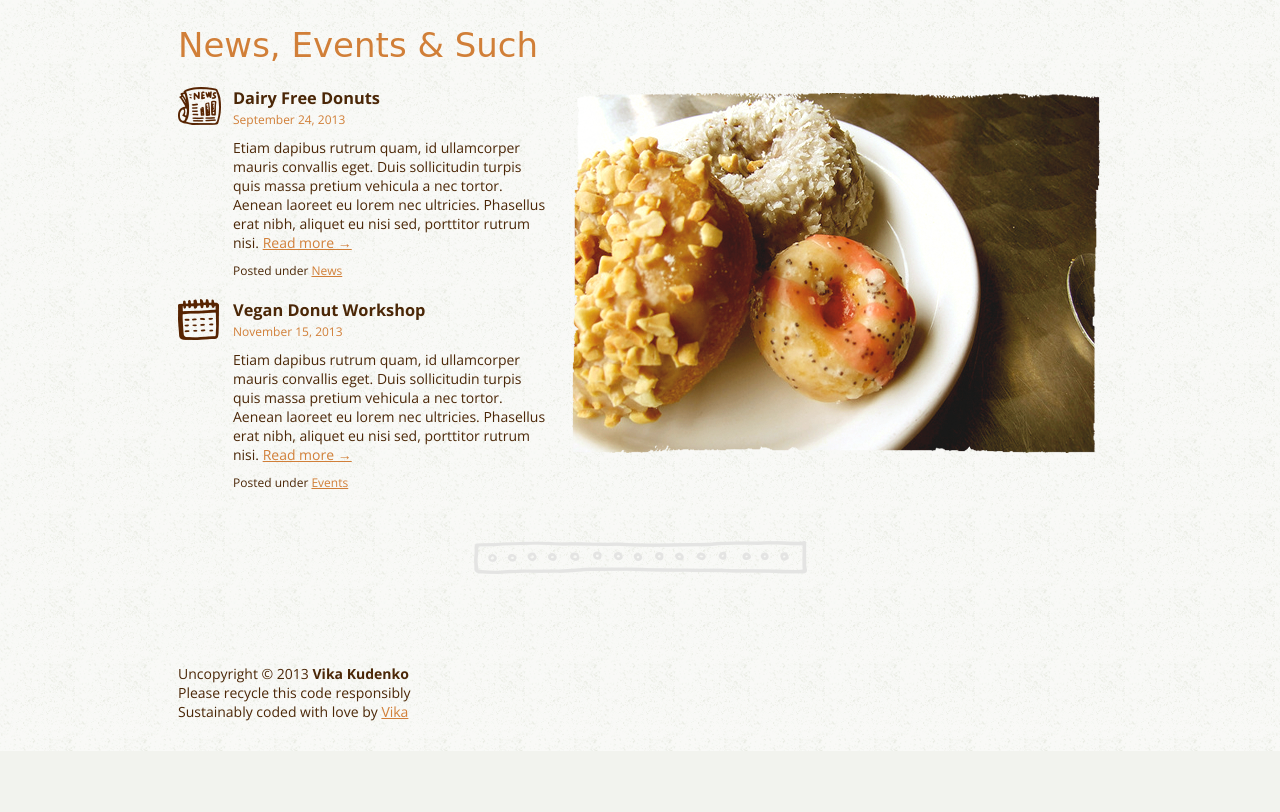
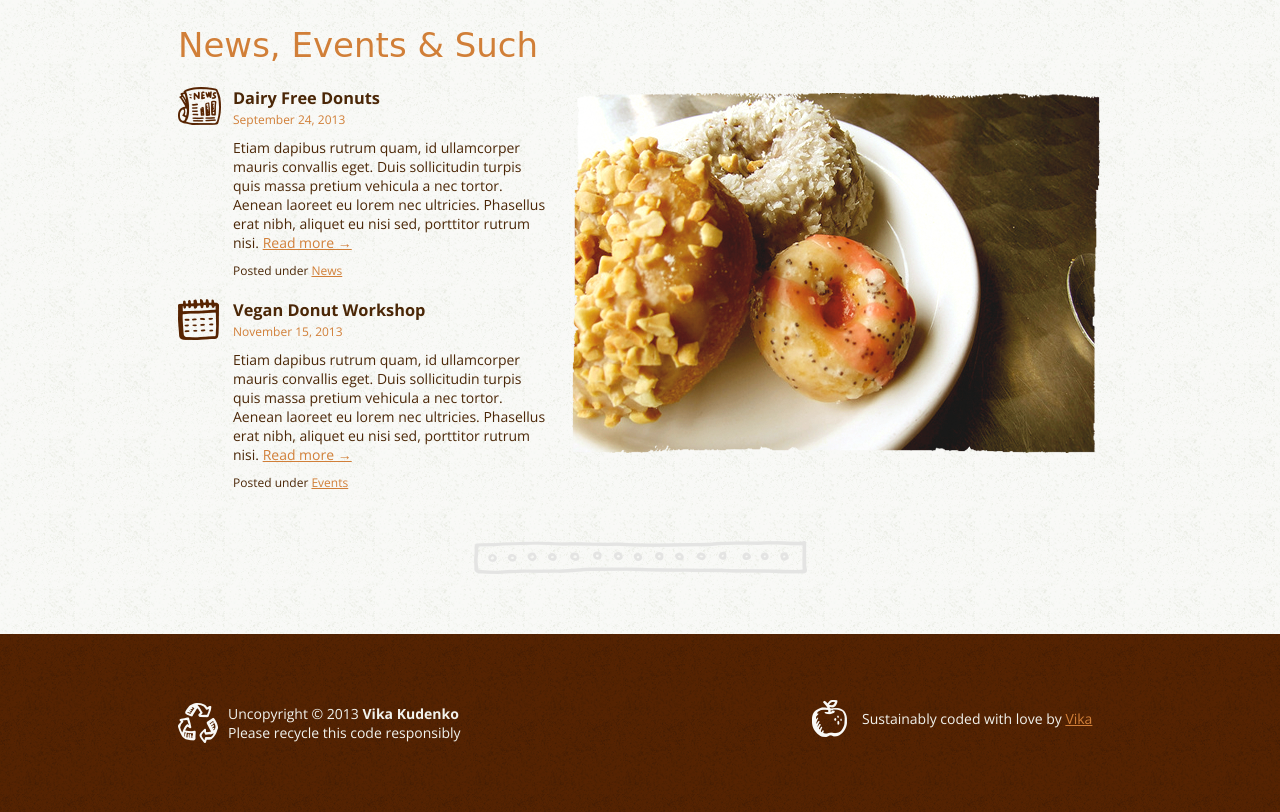
Before and after one commit to VictoriaKudenko/vegan-shop, a plain HTML site: page index.html in a window 1280 px wide. Shown: the part 1137-1949 px from the top of the page. Before the commit the page ends 1888 px from the top, so only its background shows below. Drawn offline with nearby package versions, Linux system fonts and the light colour scheme; a web font is replaced by a local one.

Commit message:
Styling main footer

```diff
--- a/css/styles.css
+++ b/css/styles.css
@@ -215,7 +215,31 @@ header nav ul li#logo a:hover {
 
 /* Footer */
 
+footer.main {
+    background: #4b2707 url("../images/bg-tile-brown.gif") top left repeat;
+    color: #f2f3ee;
+    padding: 30px 0;
+}
 
+footer.main a:hover {
+    color: #f2f3ee;
+}
+
+#uncopyright, #credits {
+    width: 240px;
+    float: left;
+    padding: 10px 0 10px 50px;
+}
+
+#uncopyright {
+    background: url('../images/icon-recycle.png') center left no-repeat;
+}
+
+#credits {
+    background: url('../images/icon-apple.png') center left no-repeat;
+    float: right;
+    margin-top: 5px;
+}
 
 /* Force Elements to Self Clear its Children: http://css-tricks.com/snippets/css/clear-fix/ */
 
--- a/index.html
+++ b/index.html
@@ -125,7 +125,7 @@
         </div><!-- end container -->
 
         <footer class="main">
-            <div class="container">
+            <div class="container clearfix">
 
                 <div id="uncopyright">
                     <p>Uncopyright &copy; 2013 <strong>Vika Kudenko</strong></p>
```
